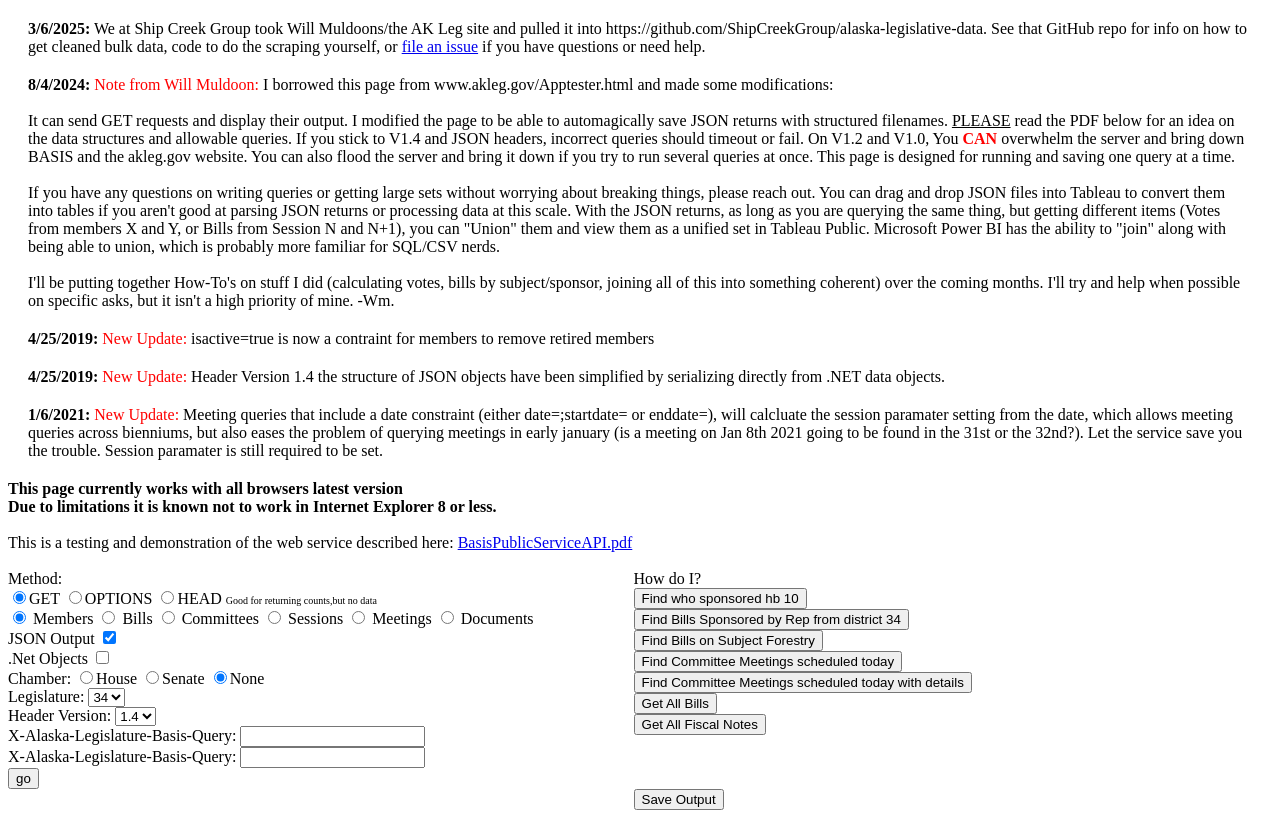
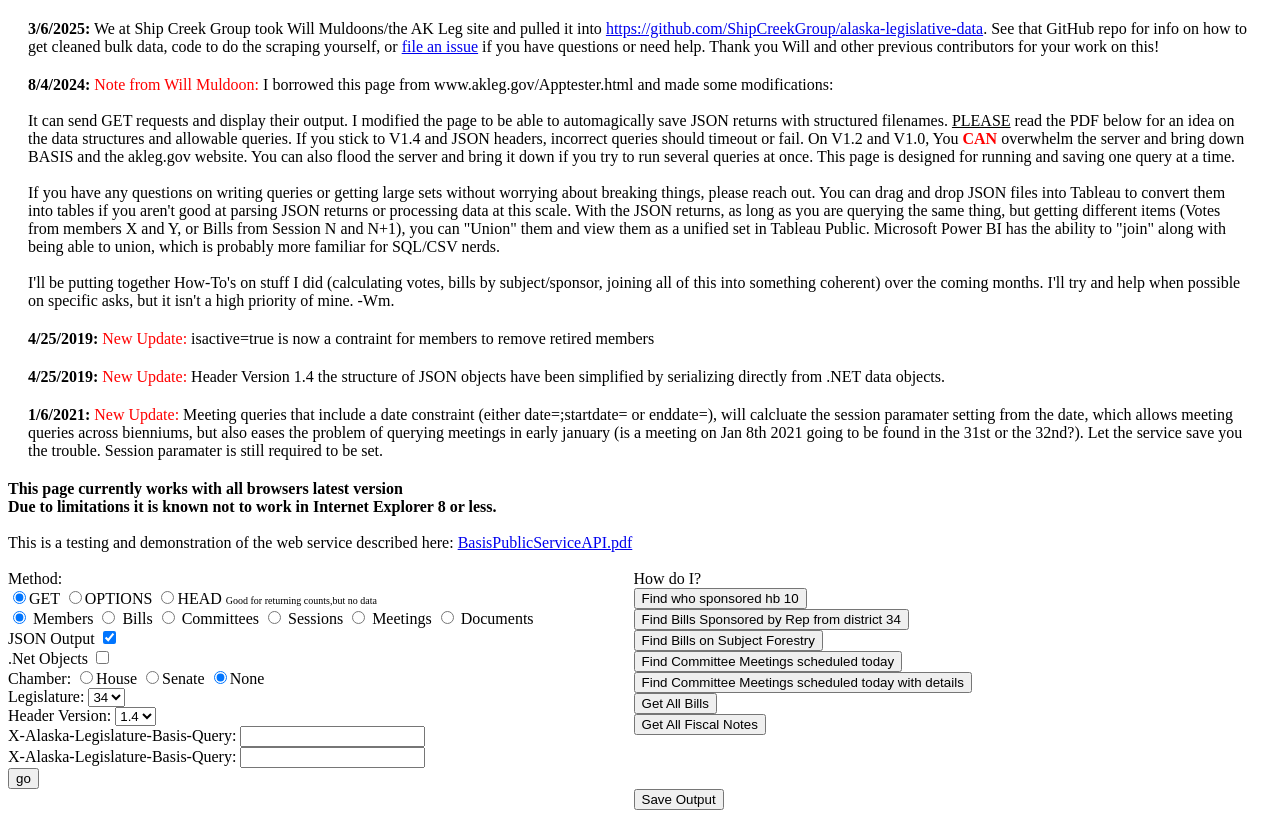
Before and after one commit to ShipCreekGroup/alaska-legislative-data, a plain HTML site: page index.html in a window 1280 px wide. Drawn offline with Linux system fonts and the light colour scheme.

Commit message:
improve index.html

```diff
--- a/index.html
+++ b/index.html
@@ -6,10 +6,11 @@
 
     <p style="margin:20px;"><b>3/6/2025:</b>
     We at Ship Creek Group took Will Muldoons/the AK Leg site and pulled it into
-    https://github.com/ShipCreekGroup/alaska-legislative-data.
+    <a href="https://github.com/ShipCreekGroup/alaska-legislative-data">https://github.com/ShipCreekGroup/alaska-legislative-data</a>.
     See that GitHub repo for info on how to get cleaned bulk data,
     code to do the scraping yourself,
     or <a href="https://github.com/ShipCreekGroup/alaska-legislative-data/issues">file an issue</a> if you have questions or need help.
+    Thank you Will and other previous contributors for your work on this!
     </p>
     <p style="margin:20px;"><b>8/4/2024:</b>
         <font color="red"> Note from Will Muldoon:</font> I borrowed this page from www.akleg.gov/Apptester.html and
```
